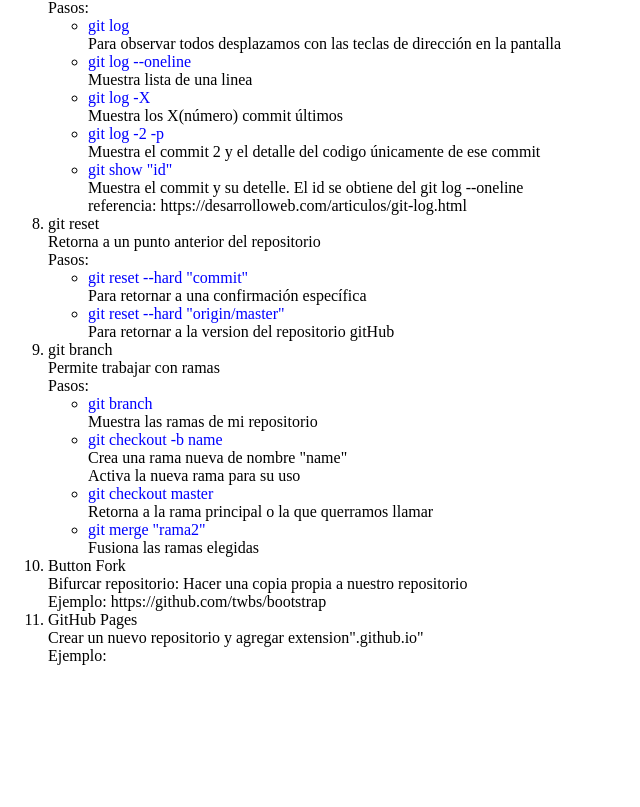
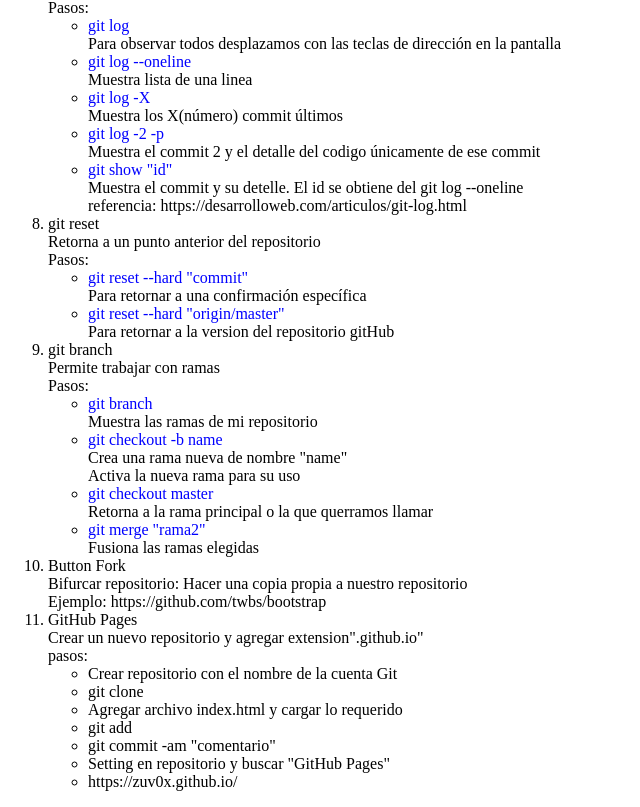
Before and after one commit to Zuv0x/Zuv0x.github.io, a plain HTML site: page index.html in a window 1280 px wide. Shown: the part 774-1581 px from the top of the page, without its empty margins (0-640 px from the left). Before the commit the page ends 1455 px from the top, so only its background shows below. Drawn offline with Linux system fonts and the light colour scheme.

Commit message:
pasos para subir web

```diff
--- a/index.html
+++ b/index.html
@@ -125,7 +125,17 @@
             <br>Ejemplo:  https://github.com/twbs/bootstrap
             <li>GitHub Pages</li>
             Crear un nuevo repositorio y agregar extension".github.io"
-            <br>Ejemplo:
+            <br>pasos:
+            <ul>
+                <li>Crear repositorio con el nombre de la cuenta Git</li>
+                <li>git clone</li>
+                <li>Agregar archivo index.html y cargar lo requerido</li>
+                <li>git add</li>
+                <li>git commit -am "comentario"</li>
+                <li>Setting en repositorio y buscar "GitHub Pages"</li>
+                <li>https://zuv0x.github.io/</li>
+
+            </ul>
             </ol>
     </div>
 </body>
```
